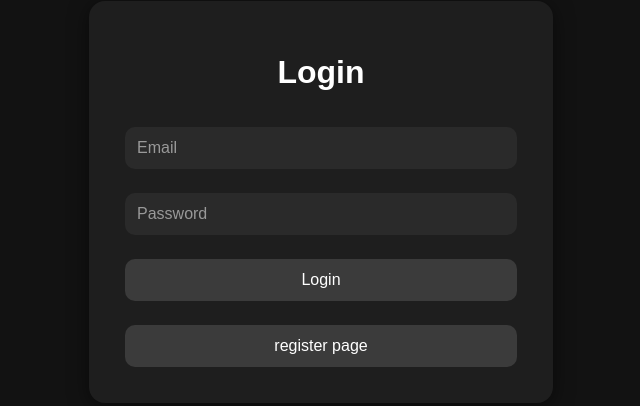
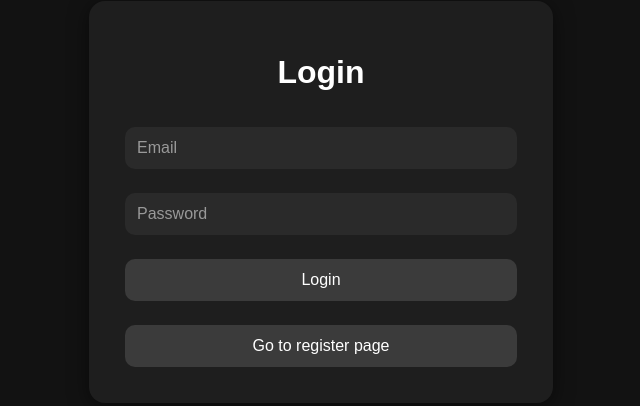
Before and after one commit to A-lex-Ra/TSello-frontend, a React (Vite) app: page /login in a window 1280 px wide. Shown: the part 198-604 px from the top of the page, without its empty margins (319-959 px from the left). Built offline with nearby package versions, Linux system fonts and the light colour scheme.

Commit message:
move styles to src/styles

```diff
--- a/src/main.tsx
+++ b/src/main.tsx
@@ -1,8 +1,9 @@
+import './index.css';
+import './styles/dark.css'
 import React from 'react';
 import ReactDOM from 'react-dom/client';
 import { BrowserRouter } from 'react-router-dom';
 import App from './App';
-import './index.css';
 
 ReactDOM.createRoot(document.getElementById('root') as HTMLElement).render(
   <BrowserRouter><App /></BrowserRouter>
--- a/src/pages/Login.tsx
+++ b/src/pages/Login.tsx
@@ -2,7 +2,7 @@ import React, { useState } from 'react';
 import { login } from '../api/auth';
 import { useNavigate } from 'react-router-dom';
 
-const Login = () => {
+const LoginPage = () => {
   const [email, setEmail] = useState('');
   const [password, setPassword] = useState('');
   const navigate = useNavigate();
@@ -11,7 +11,7 @@ const Login = () => {
     try {
       await login(email, password);
       // перенаправляем после успешного логина
-      navigate('/dashboard');
+      navigate('/board');
     } catch (error) {
       alert('Login failed');
     }
@@ -23,7 +23,7 @@ const Login = () => {
 
   return (
     <div className="container">
-      <div className="login-box">
+      <form className="login-box" onSubmit={handleLogin}>
       <h1>Login</h1>
       <input
         type="email"
@@ -37,67 +37,11 @@ const Login = () => {
         value={password}
         onChange={(e) => setPassword(e.target.value)}
       />
-        <button onClick={handleLogin}>Login</button>
-        <button onClick={goToRegister}>register page</button>
-      </div>
-      <style>{`
-        .container {
-          min-height: 100vh;
-          display: flex;
-          justify-content: center;
-          align-items: center;
-          background-color: #121212;
-        }
-
-        .login-box {
-          background-color: #1e1e1e;
-          padding: 2rem;
-          border-radius: 16px;
-          box-shadow: 0 4px 20px rgba(0,0,0,0.5);
-          display: flex;
-          flex-direction: column;
-          gap: 1rem;
-          width: 90%;
-          max-width: 400px;
-        }
-
-        h1 {
-          color: #ffffff;
-          font-size: 2rem;
-          text-align: center;
-          margin-bottom: 1rem;
-        }
-
-        input {
-          padding: 0.75rem;
-          border: none;
-          border-radius: 10px;
-          background-color: #2a2a2a;
-          color: #fff;
-          font-size: 1rem;
-        }
-
-        input::placeholder {
-          color: #999;
-        }
-
-        button {
-          padding: 0.75rem;
-          background-color: #3b3b3b;
-          color: #fff;
-          border: none;
-          border-radius: 10px;
-          font-size: 1rem;
-          cursor: pointer;
-          transition: background-color 0.2s ease;
-        }
-
-        button:hover {
-          background-color: #555;
-        }
-      `}</style>
+      <button type="submit">Login</button>
+      <button type="button" onClick={goToRegister}>Go to register page</button>
+      </form>
     </div>
   );
 };
 
-export default Login;
+export default LoginPage;
--- /dev/null
+++ b/src/styles/dark.css
@@ -0,0 +1,55 @@
+
+.container {
+  min-height: 100vh;
+  display: flex;
+  justify-content: center;
+  align-items: center;
+  background-color: #121212;
+}
+
+.login-box {
+  background-color: #1e1e1e;
+  padding: 2rem;
+  border-radius: 16px;
+  box-shadow: 0 4px 20px rgba(0,0,0,0.5);
+  display: flex;
+  flex-direction: column;
+  gap: 1rem;
+  width: 90%;
+  max-width: 400px;
+}
+
+h1 {
+  color: #ffffff;
+  font-size: 2rem;
+  text-align: center;
+  margin-bottom: 1rem;
+}
+
+input {
+  padding: 0.75rem;
+  border: none;
+  border-radius: 10px;
+  background-color: #2a2a2a;
+  color: #fff;
+  font-size: 1rem;
+}
+
+input::placeholder {
+  color: #999;
+}
+
+button {
+  padding: 0.75rem;
+  background-color: #3b3b3b;
+  color: #fff;
+  border: none;
+  border-radius: 10px;
+  font-size: 1rem;
+  cursor: pointer;
+  transition: background-color 0.2s ease;
+}
+
+button:hover {
+  background-color: #555;
+}
```
Lines whose indentation alone changed are shown as unchanged.
